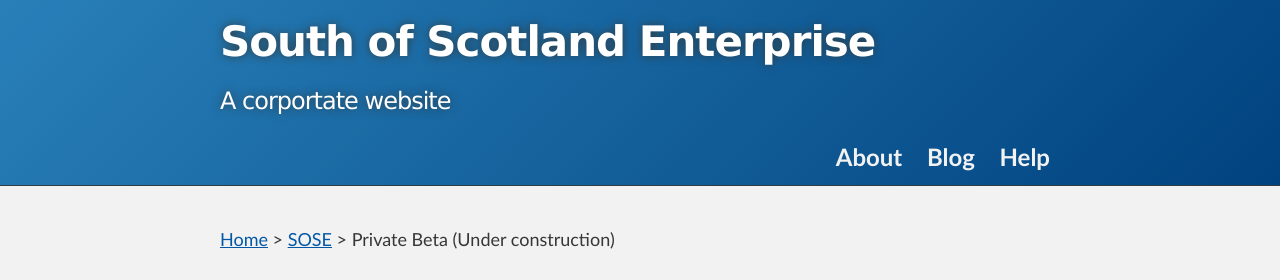
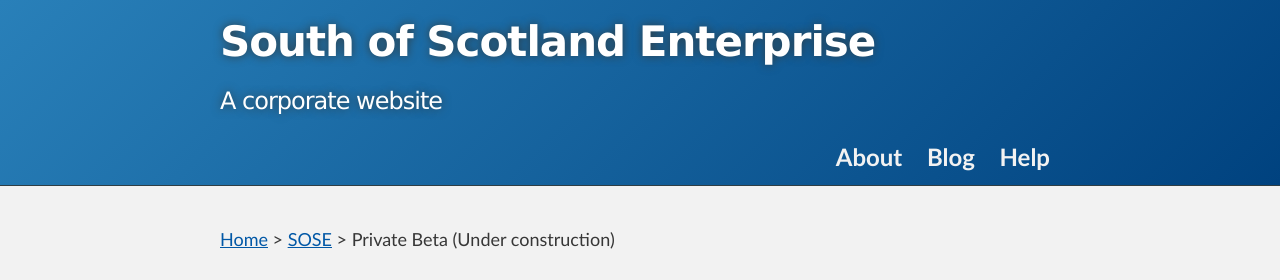
Before and after one commit to scotentSD/SOSE, a Jekyll site: the page built from README.md, in a window 1280 px wide. Shown: the top 280 px of the page. Built offline with Jekyll 4.4.1, drawn with Linux system fonts in a browser that asks for light colours; our own code applies the rules of GitHub Pages for plain Markdown files.

Commit message:
SK - fix typo

```diff
--- a/_config.yml
+++ b/_config.yml
@@ -1,5 +1,5 @@
 theme: jekyll-theme-slate
 title: South of Scotland Enterprise
-description: A corportate website
+description: A corporate website
 excerpt_separator: "<!--more-->"
 baseurl: "/SOSE"
```
